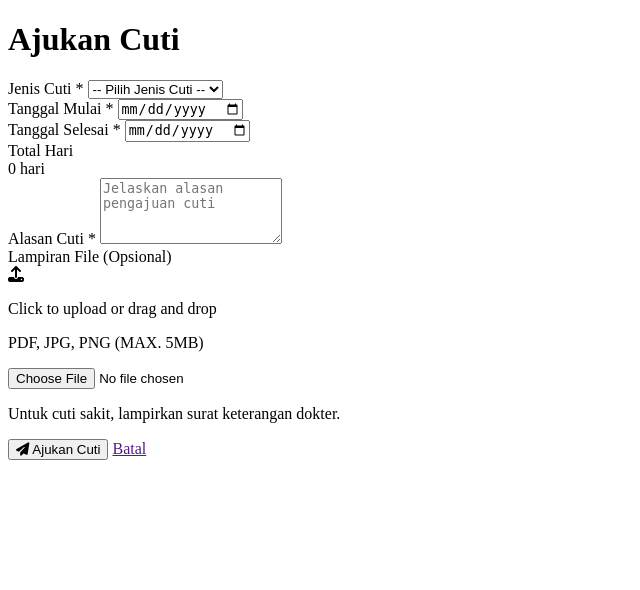
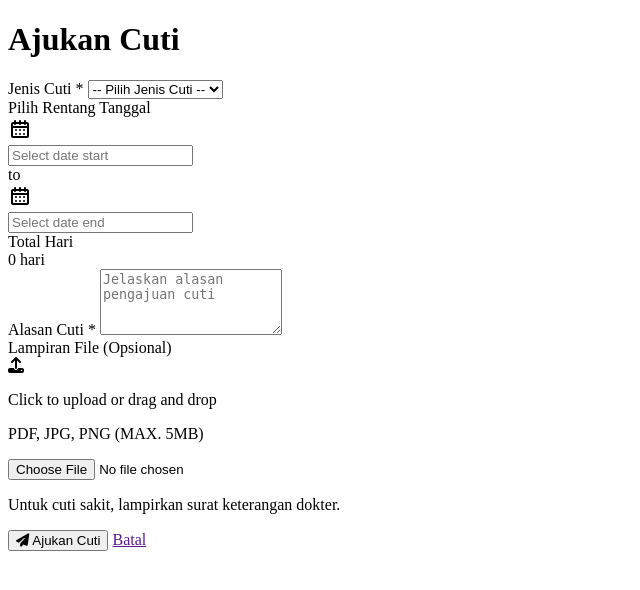
Before and after one commit to IbnuSabilGitHub/Project-UAS, a PHP site: template app/Views/leave/form.php in a window 1280 px wide. Shown: the top 590 px of the page, without its empty margins (0-640 px from the left). Run offline with PHP 8.4, Linux system fonts and the light colour scheme; the template is opened without the code that fills it, so the values that code supplies are empty; some libraries are stand-ins or nearby versions.

Commit message:
refactor: UI applies for leave

```diff
--- a/app/Views/layouts/footer.php
+++ b/app/Views/layouts/footer.php
@@ -1,3 +1,4 @@
-<script src="https://cdn.jsdelivr.net/npm/flowbite@2/dist/flowbite.min.js"></script>
+<script src="https://cdn.jsdelivr.net/npm/flowbite@4.0.1/dist/flowbite.min.js"></script>
+
 </body>
 </html>
--- a/app/Views/layouts/header.php
+++ b/app/Views/layouts/header.php
@@ -6,6 +6,11 @@
     <title><?= $title ?? 'HRIS' ?></title>
     <link href="<?= asset('css/output.css') ?>" rel="stylesheet">
     <link rel="stylesheet" href="https://cdnjs.cloudflare.com/ajax/libs/font-awesome/6.4.0/css/all.min.css" />
+
+    <!-- Jika di komputer kalian style flowbite tidak berfungsi gunakan aja cdn ini -->
+    <!-- Flowbite tidak berfungsi mungkin karena htdoc selalu tricky dalam hal path-->
+    <!-- <link href="https://cdn.jsdelivr.net/npm/flowbite@4.0.1/dist/flowbite.min.css" rel="stylesheet" /> -->
+
 </head>
 
 <body class="dark bg-neutral-secondary-medium">
--- a/app/Views/leave/form.php
+++ b/app/Views/leave/form.php
@@ -33,25 +33,42 @@
                 </select>
             </div>
 
-            <!-- Tanggal Mulai -->
+            <!-- Tanggal Range -->
             <div class="mb-4">
-                <label for="start_date" class="block text-sm font-medium text-heading mb-2">
-                    Tanggal Mulai <span class="text-red-500">*</span>
+                <label class="block text-sm font-medium text-heading mb-2 ">
+                    Pilih Rentang Tanggal
                 </label>
-                <input type="date" name="start_date" id="start_date" required
-                    min="<?= date('Y-m-d') ?>"
-                    class="bg-neutral-secondary-medium border border-default-medium text-heading text-sm rounded-base focus:ring-brand focus:border-brand block w-full px-3 py-2.5 shadow">
+                <div id="date-range-picker" date-rangepicker class="flex items-center gap-4 w-full">
+
+                    <!-- start date -->
+                    <div class="relative flex-1">
+                        <div class="absolute inset-y-0 start-0 flex items-center ps-3 pointer-events-none">
+                            <svg class="w-4 h-4 text-body" aria-hidden="true" xmlns="http://www.w3.org/2000/svg" width="24" height="24" fill="none" viewBox="0 0 24 24">
+                                <path stroke="currentColor" stroke-linecap="round" stroke-linejoin="round" stroke-width="2" d="M4 10h16m-8-3V4M7 7V4m10 3V4M5 20h14a1 1 0 0 0 1-1V7a1 1 0 0 0-1-1H5a1 1 0 0 0-1 1v12a1 1 0 0 0 1 1Zm3-7h.01v.01H8V13Zm4 0h.01v.01H12V13Zm4 0h.01v.01H16V13Zm-8 4h.01v.01H8V17Zm4 0h.01v.01H12V17Zm4 0h.01v.01H16V17Z" />
+                            </svg>
+                        </div>
+                        <input id="start_date" name="start_date" type="text"
+                            class="block w-full ps-9 pe-3 py-2.5 bg-neutral-secondary-medium border border-default-medium text-heading text-sm rounded-base focus:ring-brand focus:border-brand shadow-xs placeholder:text-body"
+                            placeholder="Select date start">
+                    </div>
+
+                    <span class="text-body">to</span>
+
+                    <!-- end date -->
+                    <div class="relative flex-1">
+                        <div class="absolute inset-y-0 start-0 flex items-center ps-3 pointer-events-none">
+                            <svg class="w-4 h-4 text-body" aria-hidden="true" xmlns="http://www.w3.org/2000/svg" width="24" height="24" fill="none" viewBox="0 0 24 24">
+                                <path stroke="currentColor" stroke-linecap="round" stroke-linejoin="round" stroke-width="2" d="M4 10h16m-8-3V4M7 7V4m10 3V4M5 20h14a1 1 0 0 0 1-1V7a1 1 0 0 0-1-1H5a1 1 0 0 0-1 1v12a1 1 0 0 0 1 1Zm3-7h.01v.01H8V13Zm4 0h.01v.01H12V13Zm4 0h.01v.01H16V13Zm-8 4h.01v.01H8V17Zm4 0h.01v.01H12V17Zm4 0h.01v.01H16V17Z" />
+                            </svg>
+                        </div>
+                        <input id="end_date" name="end_date" type="text"
+                            class="block w-full ps-9 pe-3 py-2.5 bg-neutral-secondary-medium border border-default-medium text-heading text-sm rounded-base focus:ring-brand focus:border-brand shadow-xs placeholder:text-body"
+                            placeholder="Select date end">
+                    </div>
+                </div>
+
             </div>
 
-            <!-- Tanggal Selesai -->
-            <div class="mb-4">
-                <label for="end_date" class="block text-sm font-medium text-heading mb-2">
-                    Tanggal Selesai <span class="text-red-500">*</span>
-                </label>
-                <input type="date" name="end_date" id="end_date" required
-                    min="<?= date('Y-m-d') ?>"
-                    class="bg-neutral-secondary-medium border border-default-medium text-heading text-sm rounded-base focus:ring-brand focus:border-brand block w-full px-3 py-2.5 shadow">
-            </div>
 
             <!-- Total Hari (auto calculate) -->
             <div class="mb-4">
```
Also changed, not shown: public/assets/css/input.css.
